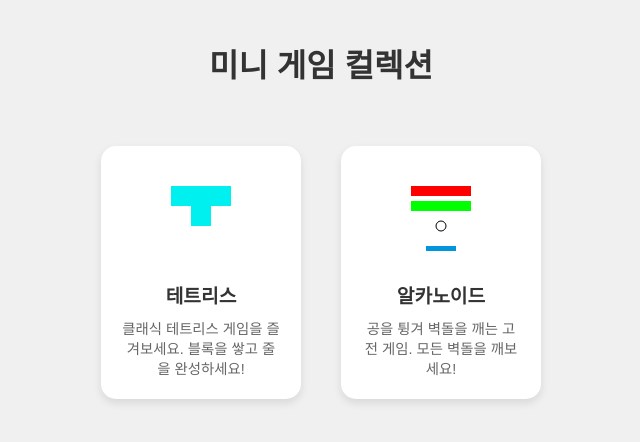
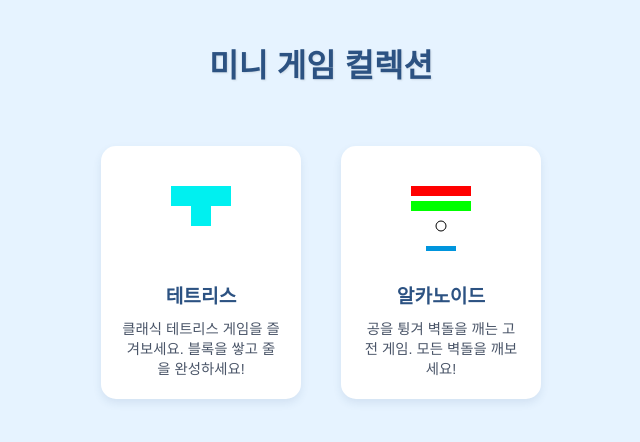
Before and after one commit to merryround/cursor250605, a plain HTML site: page index.html in a window 1280 px wide. Shown: the whole page, without its empty margins (319-959 px from the left). Drawn offline with Linux system fonts and the light colour scheme.

Commit message:
커밋 테스트

```diff
--- a/index.html
+++ b/index.html
@@ -12,7 +12,7 @@
         }
 
         body {
-            background-color: #f0f0f0;
+            background-color: #e6f3ff;
             font-family: Arial, sans-serif;
             min-height: 100vh;
             display: flex;
@@ -21,9 +21,10 @@
         }
 
         h1 {
-            color: #333;
+            color: #2c5282;
             margin: 40px 0;
             text-align: center;
+            text-shadow: 1px 1px 2px rgba(0, 0, 0, 0.1);
         }
 
         .games-container {
@@ -40,14 +41,15 @@
             padding: 20px;
             width: 200px;
             text-align: center;
-            box-shadow: 0 4px 8px rgba(0, 0, 0, 0.1);
-            transition: transform 0.3s ease;
+            box-shadow: 0 4px 8px rgba(44, 82, 130, 0.1);
+            transition: transform 0.3s ease, box-shadow 0.3s ease;
             text-decoration: none;
             color: #333;
         }
 
         .game-card:hover {
             transform: translateY(-5px);
+            box-shadow: 0 6px 12px rgba(44, 82, 130, 0.15);
         }
 
         .game-icon {
@@ -67,12 +69,12 @@
         .game-title {
             font-size: 1.2em;
             margin-bottom: 10px;
-            color: #333;
+            color: #2c5282;
         }
 
         .game-description {
             font-size: 0.9em;
-            color: #666;
+            color: #4a5568;
             line-height: 1.4;
         }
     </style>
```
